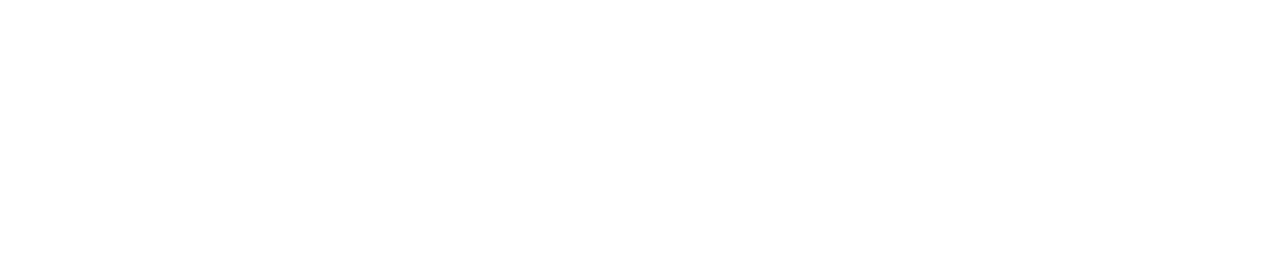
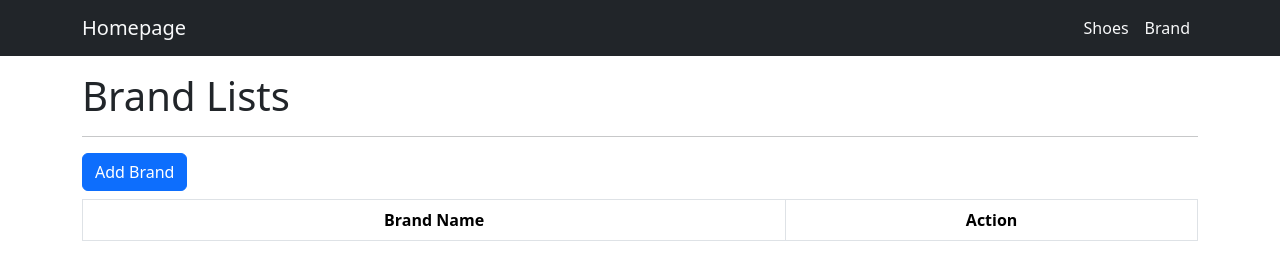
Before and after one commit to hanasoke/shoes-project, a plain HTML site: page views/shoes/index.html in a window 1280 px wide. Drawn offline with nearby package versions, Linux system fonts and the light colour scheme.

Commit message:
updated 3 html pages

```diff
--- a/views/shoes/index.html
+++ b/views/shoes/index.html
@@ -0,0 +1,47 @@
+<!doctype html>
+<html lang="en">
+  <head>
+    <meta charset="utf-8">
+    <meta name="viewport" content="width=device-width, initial-scale=1">
+    <title>Shoes Lists</title>
+    <link href="https://cdn.jsdelivr.net/npm/bootstrap@5.3.8/dist/css/bootstrap.min.css" rel="stylesheet" integrity="sha384-sRIl4kxILFvY47J16cr9ZwB07vP4J8+LH7qKQnuqkuIAvNWLzeN8tE5YBujZqJLB" crossorigin="anonymous">
+  </head>
+  <body>
+    <!-- Navbar -->
+    <nav class="navbar navbar-expand-lg bg-dark">
+        <div class="container">
+            <a class="navbar-brand text-light" href="/">Homepage</a>
+            <button class="navbar-toggler" type="button" data-bs-toggle="collapse" data-bs-target="#navbarNav" aria-controls="navbarNav" aria-expanded="false" aria-label="Toggle navigation">
+                <span class="navbar-toggler-icon"></span>
+            </button>
+            <div class="collapse navbar-collapse" id="navbarNav">
+                <ul class="navbar-nav ms-auto">
+                    <li class="nav-item">
+                        <a class="nav-link active text-light" href="/shoes">Shoes</a>
+                    </li>
+                    <li class="nav-item">
+                        <a class="nav-link active text-light" href="/brand">Brand</a>
+                    </li>
+                </ul>
+            </div>
+        </div>
+    </nav>
+    <!-- End Navbar -->
+
+    <div class="container mt-3">
+        <h1>Brand Lists</h1>
+        <hr>
+        <a href="/brand/add" class="btn btn-primary">Add Brand</a>
+        <table class="table table-bordered mt-2 text-center">
+            <thead>
+                <tr>
+                    <th>Brand Name</th>
+                    <th>Action</th>
+                </tr>
+            </thead>
+            </tbody>
+        </table>
+    </div>
+
+    <script src="https://cdn.jsdelivr.net/npm/bootstrap@5.3.8/dist/js/bootstrap.bundle.min.js" integrity="sha384-FKyoEForCGlyvwx9Hj09JcYn3nv7wiPVlz7YYwJrWVcXK/BmnVDxM+D2scQbITxI" crossorigin="anonymous"></script>
+  </body>
```
Also changed, not shown: views/brand/index.html (+1 -1 lines), views/homepage/index.html (+1 -1 lines).
